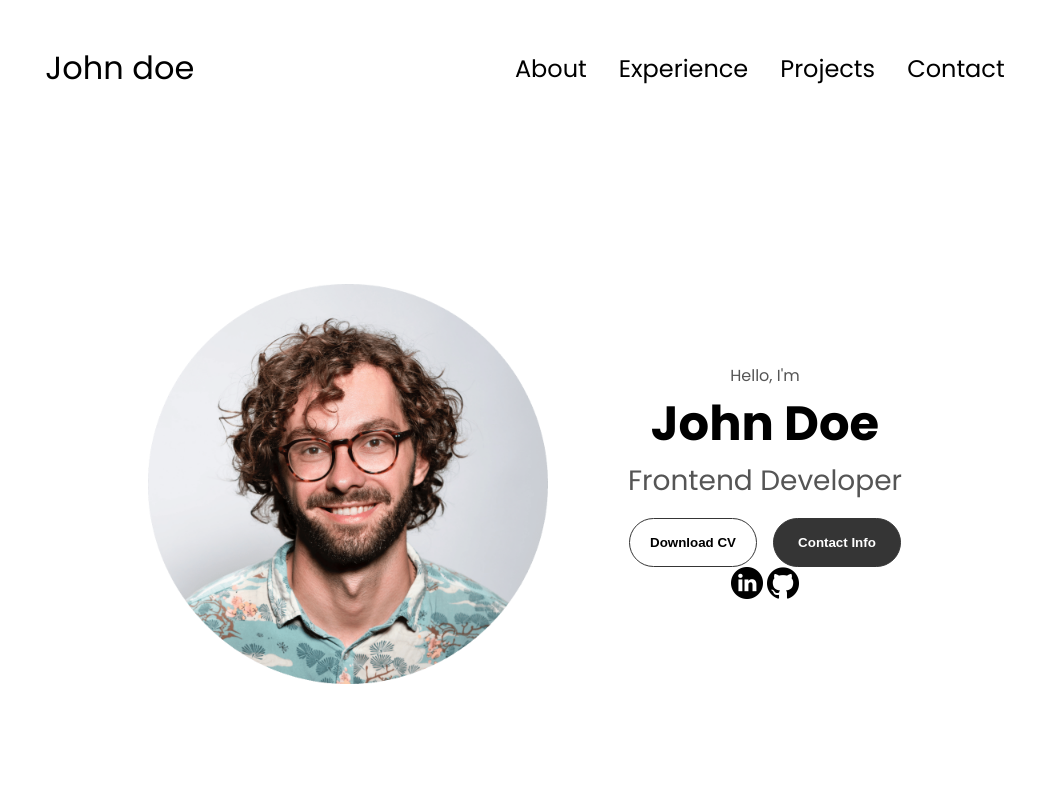
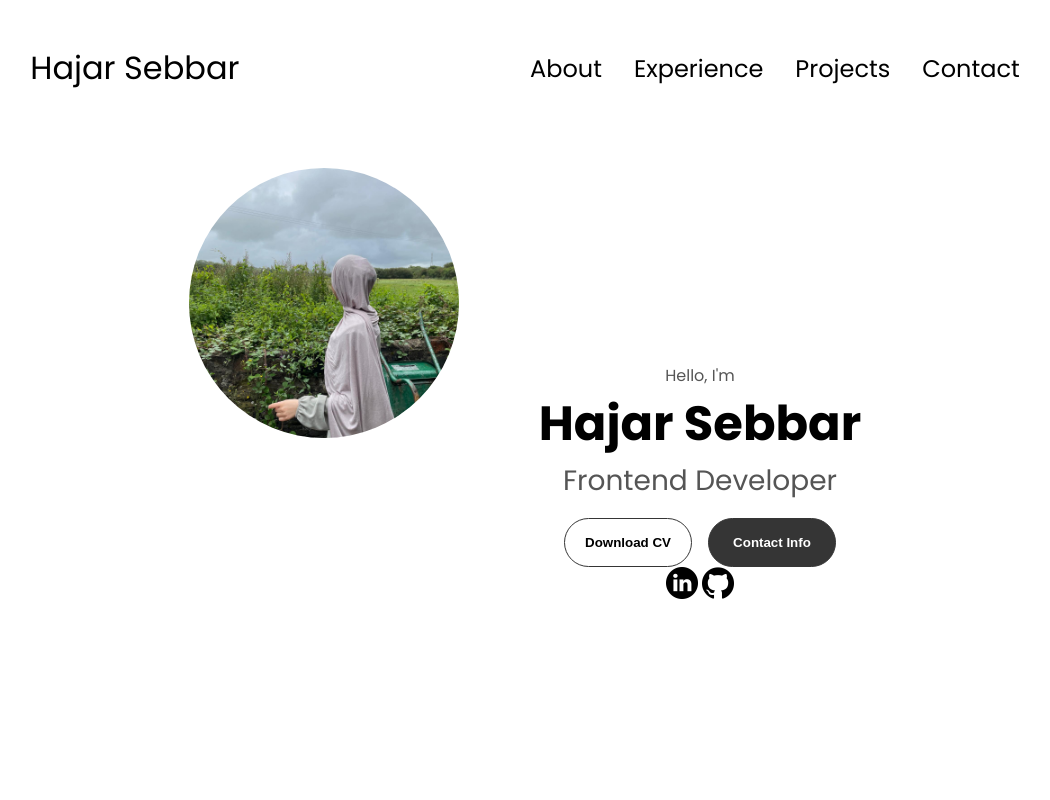
Before and after one commit to Hajar-Sebbar/Portfolio, a plain HTML site: page index.html in a window 1280 px wide. Shown: the top 800 px of the page, without its empty margins (115-1165 px from the left). Drawn offline with Linux system fonts and the light colour scheme.

Commit message:
updated pic, name and cv

```diff
--- a/index.html
+++ b/index.html
@@ -9,7 +9,7 @@
 </head>
 <body>
     <nav id="desktop-nav">
-        <div class = "logo">John doe </div>
+        <div class = "logo">Hajar Sebbar</div>
         <div>
             <ul class = "nav-links">
                <li><a href="#about">About</a></li>
@@ -20,7 +20,7 @@
         </div>
     </nav>
     <nav id = "hamburger-nav">
-        <div class = "logo">John doe </div>
+        <div class = "logo">Hajar Sebbar</div>
         <div class = "hamburger-menu">
             <div class = "hamburger-icon" onclick = "toggleMenu()">
                 <span></span>
@@ -37,14 +37,14 @@
     </nav>
     <section id = "profile">
         <div class = "section__pic-container">
-            <img src = "./assets/profile-pic.png" alt = "John Doe profile pic">
+            <img src = "./assets/linkdin DP.jpg" alt = "Hajar's profile pic" class = circledp>
         </div>
         <div class = "section__text">
             <p class = "section__text__p1">Hello, I'm</p>
-            <h1 class = "title">John Doe</h1>
+            <h1 class = "title">Hajar Sebbar</h1>
             <p class = "section__text__p2">Frontend Developer</p>
             <div class = "btn-container">
-                <button class = "btn btn-color-2" onclick="window.open('./assets/resume-example.pdf')">Download CV</button>
+                <button class = "btn btn-color-2" onclick="window.open('./assets/Hajar Sebbar (Developer CV 2).pdf')">Download CV</button>
                 <button class = "btn btn-color-1" onclick="location.href = './#contact'"> Contact Info </button>
             </div>
             <div id = "socials-container">
@@ -58,9 +58,6 @@
         <p class = "section__text__p1">Get To Know Me More</p>
         <h1 class = "title">About Me</h1>
         <div class = "section-container">
-            <div class = "section__pic-container">
-                <img src = "./assets/about-pic.png" alt = "profile Picture" class = "about-pic">
-            </div>
             <div class = "about-details-container">
                 <div class = about-containers>
                     <div class = details-container>
@@ -215,7 +212,7 @@
         <div class = "contact-info-upper-container">
             <div class = "contact-info-container">
                 <img src = "./assets/email.png" alt = "Email icon" class = "icon contact-icon email-icon" >
-            <p><a href="mailto:examplemail@gmail.com">Example@gmail.com</a></p>
+            <p><a href="mailto:Hajar.Sebbar21@gmail.com">Hajar.Sebbar21@gmail.com</a></p>
             </div>
            <div class = "contact-info-container">
                 <img src = "./assets/linkedin.png" alt = "Linkdin icon" class = "icon contact-icon" >
@@ -234,7 +231,7 @@
             </ul>
             </div>
         </nav>
-        <p>Copyright &#169; 2026 john Doe. All Rights Reserved.</p>
+        <p>Copyright &#169; 2026 Hajar Sebbar. All Rights Reserved.</p>
     </footer>
     <script src="script.js"></script>
 </body>
--- a/style.css
+++ b/style.css
@@ -278,9 +278,15 @@
 
 .section__pic-container {
     display: flex;
-    height: 400px;
-    width: 400px;
-    margin: auto 0;
+    height: 150;
+    width: 150;
+}
+
+.circledp {
+    height: 270px;
+    width: 270px;
+    border-radius: 70%;
+    object-fit: cover;
 }
 
 .section__text {
@@ -413,12 +419,6 @@
     height: 80%;
 }
 
-.section__pic-container {
-    height: 400px;
-    width: 400px;
-    margin: auto 0;
-}
-
 /* Experience Section */
 
 #experience {
```
Also changed, not shown: assets/linkdin DP.jpg (added), 1 other file.
